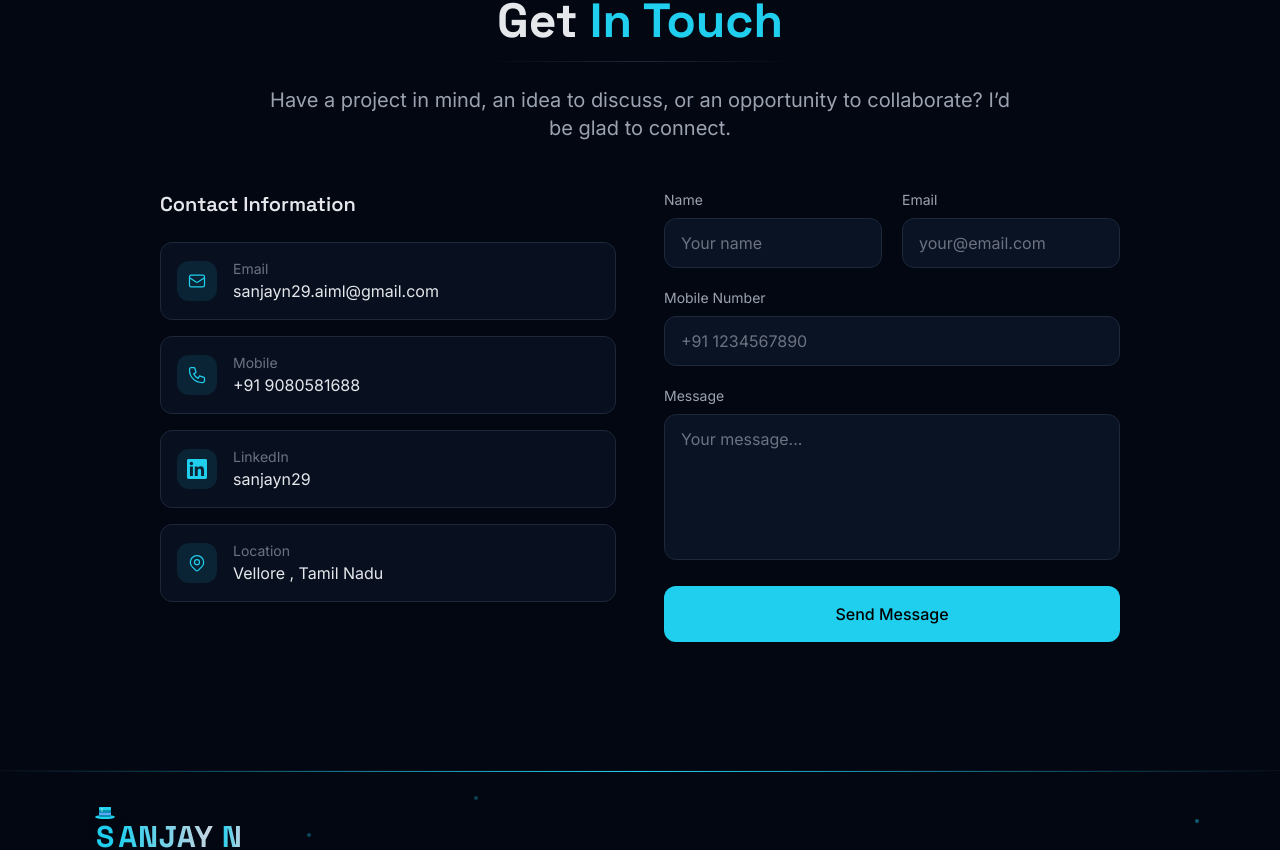
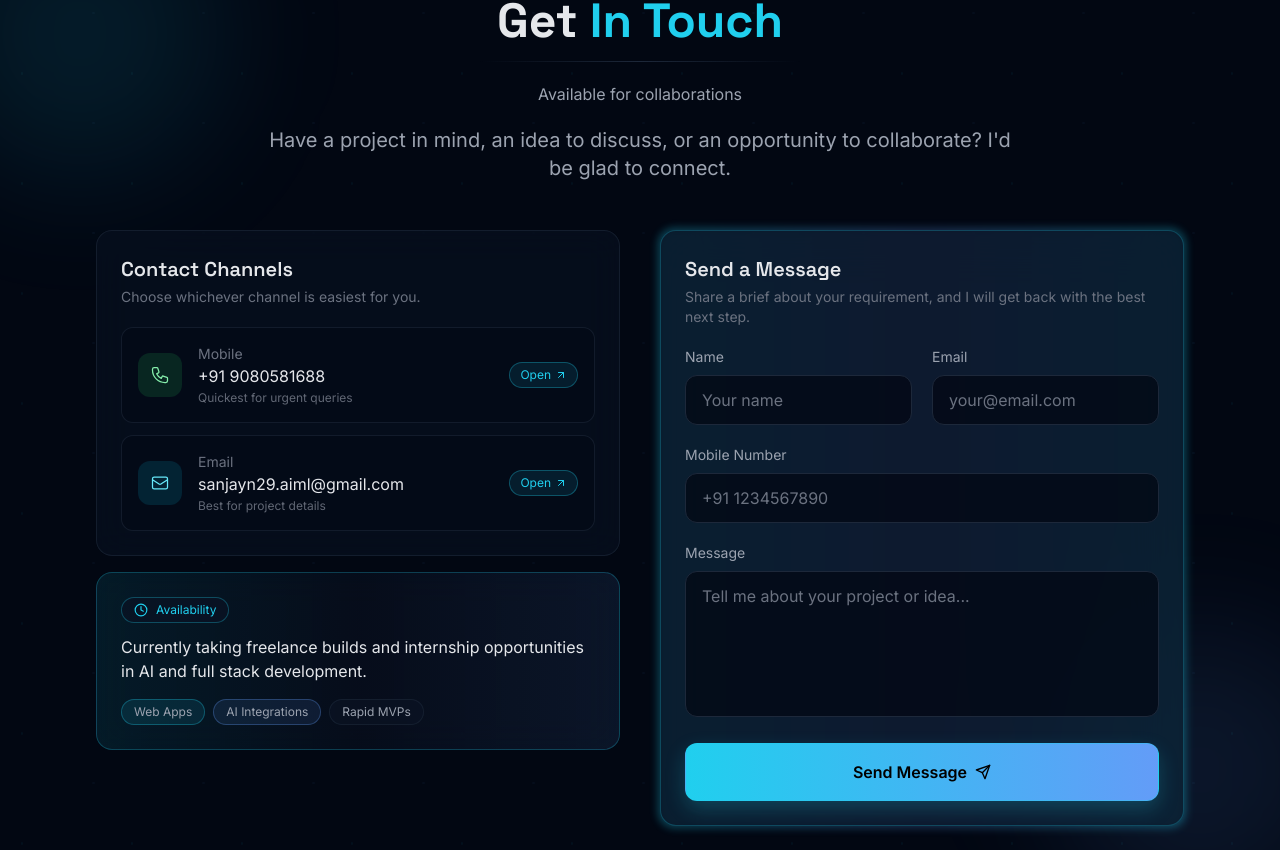
Before and after one commit to sanjayn29/Sanjay-N-Portfolio, a React (Vite) app: page / in a window 1280 px wide. Shown: the part 10675-11525 px from the top of the page. Built offline with nearby package versions, Linux system fonts and the light colour scheme.

Commit message:
update in contact

```diff
--- a/src/components/sanjayn/contact.jsx
+++ b/src/components/sanjayn/contact.jsx
@@ -1,10 +1,18 @@
 import { useEffect, useRef, useState } from 'react';
 import { Helmet } from 'react-helmet-async';
+import { FiArrowUpRight, FiClock, FiSend } from 'react-icons/fi';
 import emailjs from '@emailjs/browser';
+
+const statusMessages = [
+  'Replies within 24 hours',
+  'Open for freelance projects',
+  'Available for collaborations',
+];
 
 const Contact = () => {
   const sectionRef = useRef(null);
   const [isVisible, setIsVisible] = useState(false);
+  const [statusIndex, setStatusIndex] = useState(0);
   const [formData, setFormData] = useState({
     name: '',
     email: '',
@@ -31,9 +39,28 @@ const Contact = () => {
     return () => observer.disconnect();
   }, []);
 
+  useEffect(() => {
+    const timer = window.setInterval(() => {
+      setStatusIndex((prev) => (prev + 1) % statusMessages.length);
+    }, 2600);
+
+    return () => window.clearInterval(timer);
+  }, []);
+
   const handleChange = (e) => {
     const { name, value } = e.target;
     setFormData((prev) => ({ ...prev, [name]: value }));
+  };
+
+  const openContactAction = (action) => {
+    if (!action) return;
+
+    if (action.startsWith('http')) {
+      window.open(action, '_blank', 'noopener,noreferrer');
+      return;
+    }
+
+    window.location.href = action;
   };
 
   const handleSubmit = async (e) => {
@@ -62,7 +89,7 @@ const Contact = () => {
           mobile: formData.subject, // Using 'subject' field as mobile
           message: formData.message,
           from_email: 'sanjayn29.aiml@gmail.com', // Admin email as sender
-          time: new Date().toLocaleString('en-US', { timeZone: 'Asia/Kolkata' }) // Dynamic timestamp for admin template
+          time: new Date().toLocaleString('en-US', { timeZone: 'Asia/Kolkata' }), // Dynamic timestamp for admin template
         },
         publicKey
       );
@@ -76,7 +103,7 @@ const Contact = () => {
           email: formData.email,
           mobile: formData.subject,
           message: formData.message,
-          from_email: 'sanjayn29.aiml@gmail.com' // Admin email as sender
+          from_email: 'sanjayn29.aiml@gmail.com', // Admin email as sender
         },
         publicKey
       );
@@ -84,7 +111,6 @@ const Contact = () => {
       setSubmitStatus('success');
       setFormData({ name: '', email: '', subject: '', message: '' });
       setTimeout(() => setSubmitStatus(null), 5000);
-
     } catch (error) {
       console.error('Full EmailJS Error:', error);
       console.error('Status:', error.status);
@@ -96,65 +122,31 @@ const Contact = () => {
   };
 
   const contactInfo = [
-    {
-      label: 'Email',
-      value: 'sanjayn29.aiml@gmail.com',
-      action: 'mailto:sanjayn29.aiml@gmail.com',
-      icon: (
-        <svg className="w-5 h-5" fill="none" stroke="currentColor" viewBox="0 0 24 24">
-          <path strokeLinecap="round" strokeLinejoin="round" strokeWidth={1.5} d="M3 8l7.89 5.26a2 2 0 002.22 0L21 8M5 19h14a2 2 0 002-2V7a2 2 0 00-2-2H5a2 2 0 00-2 2v10a2 2 0 002 2z" />
-        </svg>
-      ),
-    },
 
     {
       label: 'Mobile',
       value: '+91 9080581688',
+      hint: 'Quickest for urgent queries',
       action: 'tel:+919080581688',
+      iconBg: 'bg-green-500/15 text-green-300',
       icon: (
-        <svg className="w-5 h-5" fill="none" stroke="currentColor" viewBox="0 0 24 24">
+        <svg className="h-5 w-5" fill="none" stroke="currentColor" viewBox="0 0 24 24">
           <path strokeLinecap="round" strokeLinejoin="round" strokeWidth={1.5} d="M3 5a2 2 0 012-2h3.28a1 1 0 01.948.684l1.498 4.493a1 1 0 01-.502 1.21l-2.257 1.13a11.042 11.042 0 005.516 5.516l1.13-2.257a1 1 0 011.21-.502l4.493 1.498a1 1 0 01.684.949V19a2 2 0 01-2 2h-1C9.716 21 3 14.284 3 6V5z" />
         </svg>
       ),
     },
     {
-      label: 'LinkedIn',
-      value: 'sanjayn29',
-      action: 'https://linkedin.com/in/sanjayn29',
+      label: 'Email',
+      value: 'sanjayn29.aiml@gmail.com',
+      hint: 'Best for project details',
+      action: 'mailto:sanjayn29.aiml@gmail.com',
+      iconBg: 'bg-cyan-500/15 text-cyan-300',
       icon: (
-        <svg className="w-5 h-5" fill="currentColor" viewBox="0 0 24 24">
-          <path d="M20.447 20.452h-3.554v-5.569c0-1.328-.027-3.037-1.852-3.037-1.853 0-2.136 1.445-2.136 2.939v5.667H9.351V9h3.414v1.561h.046c.477-.9 1.637-1.85 3.37-1.85 3.601 0 4.267 2.37 4.267 5.455v6.286zM5.337 7.433c-1.144 0-2.063-.926-2.063-2.065 0-1.138.92-2.063 2.063-2.063 1.14 0 2.064.925 2.064 2.063 0 1.139-.925 2.065-2.064 2.065zm1.782 13.019H3.555V9h3.564v11.452zM22.225 0H1.771C.792 0 0 .774 0 1.729v20.542C0 23.227.792 24 1.771 24h20.451C23.2 24 24 23.227 24 22.271V1.729C24 .774 23.2 0 22.222 0h.003z"/>
+        <svg className="h-5 w-5" fill="none" stroke="currentColor" viewBox="0 0 24 24">
+          <path strokeLinecap="round" strokeLinejoin="round" strokeWidth={1.5} d="M3 8l7.89 5.26a2 2 0 002.22 0L21 8M5 19h14a2 2 0 002-2V7a2 2 0 00-2-2H5a2 2 0 00-2 2v10a2 2 0 002 2z" />
         </svg>
       ),
     },
-    {
-      label: 'Location',
-      value: 'Vellore , Tamil Nadu',
-      icon: (
-        <svg className="w-5 h-5" fill="none" stroke="currentColor" viewBox="0 0 24 24">
-          <path strokeLinecap="round" strokeLinejoin="round" strokeWidth={1.5} d="M17.657 16.657L13.414 20.9a1.998 1.998 0 01-2.827 0l-4.244-4.243a8 8 0 1111.314 0z" />
-          <path strokeLinecap="round" strokeLinejoin="round" strokeWidth={1.5} d="M15 11a3 3 0 11-6 0 3 3 0 016 0z" />
-        </svg>
-      ),
-    },
-    // {
-    //   label: 'Instagram',
-    //   value: 'instagram.com/_sanjay_n_',
-    //   icon: (
-    //     <svg className="w-5 h-5" fill="currentColor" viewBox="0 0 24 24">
-    //       <path d="M12 2.163c3.204 0 3.584.012 4.85.07 3.252.148 4.771 1.691 4.919 4.919.058 1.265.069 1.645.069 4.849 0 3.205-.012 3.584-.069 4.849-.149 3.225-1.664 4.771-4.919 4.919-1.266.058-1.644.07-4.85.07-3.204 0-3.584-.012-4.85-.07-3.26-.148-4.771-1.691-4.919-4.919-.053-1.263-.064-1.646-.064-4.849 0-3.204.012-3.584.064-4.849.148-3.227 1.664-4.771 4.919-4.919 1.266-.057 1.645-.069 4.85-.069zm0-2.163c-3.259 0-3.667.014-4.947.072-4.358.2-6.78 2.618-6.98 6.98-.059 1.281-.073 1.689-.073 4.948 0 3.259.014 3.668.073 4.948.2 4.358 2.618 6.78 6.98 6.98 1.281.058 1.689.072 4.948.072 3.259 0 3.667-.014 4.947-.072 4.354-.2 6.782-2.618 6.979-6.98.059-1.28.073-1.689.073-4.948 0-3.259-.014-3.667-.073-4.947-.196-4.354-2.617-6.78-6.979-6.98-1.281-.059-1.69-.073-4.949-.073zm0 5.838c-3.403 0-6.162 2.759-6.162 6.162s2.759 6.163 6.162 6.163 6.162-2.759 6.162-6.163c0-3.403-2.759-6.162-6.162-6.162zm0 10.162c-2.209 0-4-1.79-4-4 0-2.209 1.791-4 4-4s4 1.791 4 4c0 2.21-1.791 4-4 4zm6.406-11.845c-.796 0-1.441.645-1.441 1.44s.645 1.44 1.441 1.44c.795 0 1.439-.645 1.439-1.44s-.644-1.44-1.439-1.44z"/>
-    //     </svg>
-    //   ),
-    // },
-    // {
-    //   label: 'GitHub',
-    //   value: 'github.com/sanjayn',
-    //   icon: (
-    //     <svg className="w-5 h-5" fill="currentColor" viewBox="0 0 24 24">
-    //       <path d="M12 0c-6.626 0-12 5.373-12 12 0 5.302 3.438 9.8 8.207 11.387.599.111.793-.261.793-.577v-2.234c-3.338.726-4.033-1.416-4.033-1.416-.546-1.387-1.333-1.756-1.333-1.756-1.089-.745.083-.729.083-.729 1.205.084 1.839 1.237 1.839 1.237 1.07 1.834 2.807 1.304 3.492.997.107-.775.418-1.305.762-1.604-2.665-.305-5.467-1.334-5.467-5.931 0-1.311.469-2.381 1.236-3.221-.124-.303-.535-1.524.117-3.176 0 0 1.008-.322 3.301 1.23.957-.266 1.983-.399 3.003-.404 1.02.005 2.047.138 3.006.404 2.291-1.552 3.297-1.23 3.297-1.23.653 1.653.242 2.874.118 3.176.77.84 1.235 1.911 1.235 3.221 0 4.609-2.807 5.624-5.479 5.921.43.372.823 1.102.823 2.222v3.293c0 .319.192.694.801.576 4.765-1.589 8.199-6.086 8.199-11.386 0-6.627-5.373-12-12-12z"/>
-    //     </svg>
-    //   ),
-    // },
   ];
 
   return (
@@ -170,64 +162,106 @@ const Contact = () => {
         <meta property="og:url" content="https://sanjayn.me/#contact" />
         <meta property="og:type" content="website" />
       </Helmet>
-    <section id="contact" ref={sectionRef} className="relative py-24 md:py-32">
-      <div className="max-w-5xl mx-auto px-4 sm:px-6 lg:px-8">
-       {/* Section Header */}
-<div
-  className={`text-center mb-12 transition-all duration-700 ${
-    isVisible ? 'opacity-100 translate-y-0' : 'opacity-0 translate-y-8'
+
+      <section id="contact" ref={sectionRef} className="relative overflow-hidden py-24 md:py-32">
+        <div className="pointer-events-none absolute inset-0 -z-10">
+          <div className="absolute -left-16 top-16 h-72 w-72 rounded-full bg-glow-cyan/10 blur-3xl" />
+          <div className="absolute -right-16 bottom-10 h-72 w-72 rounded-full bg-glow-blue/10 blur-3xl" />
+          <div className="absolute inset-0 opacity-30 [background-image:radial-gradient(circle_at_20%_25%,rgba(34,211,238,0.16)_1px,transparent_1.5px),radial-gradient(circle_at_85%_70%,rgba(96,165,250,0.14)_1px,transparent_1.5px)] [background-size:110px_110px]" />
+        </div>
+
+        <div className="relative z-10 mx-auto max-w-6xl px-4 sm:px-6 lg:px-8">
+          <div className={`mb-12 text-center transition-all duration-700 ${isVisible ? 'translate-y-0 opacity-100' : 'translate-y-8 opacity-0'}`}>
+            <span className="mb-4 inline-flex items-center gap-2 rounded-full border border-glow-cyan/40 bg-glow-cyan/10 px-3 py-1 text-xs text-glow-cyan">
+              Let's Connect
+            </span>
+            <h2 className="mb-4 font-display text-3xl font-bold text-silver-primary md:text-4xl lg:text-5xl">
+              Get <span className="text-glow-cyan">In Touch</span>
+            </h2>
+            <div className="section-divider mx-auto max-w-xs" />
+            <div className="relative mx-auto mt-5 h-7 max-w-xl overflow-hidden">
+              {statusMessages.map((message, index) => (
+                <p
+                  key={message}
+                  className={`absolute inset-0 text-sm text-silver-secondary transition-all duration-500 md:text-base ${
+                    statusIndex === index ? 'translate-y-0 opacity-100' : 'translate-y-4 opacity-0'
                   }`}
                 >
-  <span className="inline-flex items-center gap-2 px-3 py-1 rounded-full text-xs border border-glow-cyan/40 text-glow-cyan bg-glow-cyan/10 mb-4">
-    Let's Connect
-  </span>
-  <h2 className="font-display text-3xl md:text-4xl lg:text-5xl font-bold text-silver-primary mb-4">
-    Get <span className="text-glow-cyan">In Touch</span>
-  </h2>
-
-  <div className="section-divider max-w-xs mx-auto" />
-
-  <p className="text-silver-secondary text-lg md:text-xl mt-6 max-w-3xl mx-auto leading-relaxed">
-    Have a project in mind, an idea to discuss, or an opportunity to collaborate? I’d be glad to connect.
+                  {message}
+                </p>
+              ))}
+            </div>
+            <p className="mx-auto mt-4 max-w-3xl text-lg leading-relaxed text-silver-secondary md:text-xl">
+              Have a project in mind, an idea to discuss, or an opportunity to collaborate? I'd be glad to connect.
             </p>
           </div>
 
+          <div className="grid grid-cols-1 gap-8 lg:grid-cols-2 lg:gap-10">
+            <div className={`transition-all delay-100 duration-700 ${isVisible ? 'translate-y-0 opacity-100' : 'translate-y-8 opacity-0'}`}>
+              <div className="rounded-2xl border border-border/60 bg-space-card/55 p-5 backdrop-blur-lg md:p-6">
+                <h3 className="font-display text-xl font-semibold text-silver-primary">Contact Channels</h3>
+                <p className="mt-1 text-sm text-silver-muted">Choose whichever channel is easiest for you.</p>
 
-        <div className="grid grid-cols-1 lg:grid-cols-2 gap-12">
-          {/* Contact Info */}
-          <div className={`transition-all duration-700 delay-100 ${isVisible ? 'opacity-100 translate-y-0' : 'opacity-0 translate-y-8'}`}>
-            <h3 className="font-display text-xl font-semibold text-silver-primary mb-6">
-              Contact Information
-            </h3>
-            <div className="space-y-4">
+                <div className="mt-5 space-y-3">
                   {contactInfo.map((info, index) => (
-                <div
-                  key={index}
-                  className="flex items-center gap-4 p-4 glass-card hover-glow-cyan"
-                  onClick={() => {
-                    if (!info.action) return;
-                    window.open(info.action, '_blank');
-                  }}
-                  style={{ cursor: info.action ? 'pointer' : 'default' }}
+                    <button
+                      key={info.label}
+                      type="button"
+                      onClick={() => openContactAction(info.action)}
+                      disabled={!info.action}
+                      className={`group flex w-full items-center gap-4 rounded-xl border p-4 text-left transition-all duration-300 ${
+                        info.action
+                          ? 'border-border/60 bg-space-deep/35 hover:-translate-y-0.5 hover:border-glow-cyan/45 hover:bg-space-deep/55'
+                          : 'cursor-default border-border/50 bg-space-deep/20'
+                      }`}
+                      style={{ transitionDelay: `${index * 40}ms` }}
                     >
-                  <div className="flex-shrink-0 w-10 h-10 flex items-center justify-center rounded-lg bg-glow-cyan/10 text-glow-cyan">
-                    {info.icon}
+                      <div className={`flex h-11 w-11 shrink-0 items-center justify-center rounded-lg ${info.iconBg}`}>{info.icon}</div>
+                      <div className="min-w-0 flex-1">
+                        <p className="text-sm text-silver-muted">{info.label}</p>
+                        <p className="truncate text-silver-primary">{info.value}</p>
+                        <p className="mt-0.5 text-xs text-silver-muted/90">{info.hint}</p>
                       </div>
-                  <div>
-                    <p className="text-silver-muted text-sm">{info.label}</p>
-                    <p className="text-silver-primary">{info.value}</p>
-                  </div>
-                </div>
+                      {info.action && (
+                        <span className="inline-flex items-center gap-1 rounded-full border border-glow-cyan/30 bg-glow-cyan/10 px-2.5 py-1 text-xs text-glow-cyan">
+                          Open
+                          <FiArrowUpRight className="h-3 w-3" />
+                        </span>
+                      )}
+                    </button>
                   ))}
                 </div>
               </div>
 
-          {/* Contact Form */}
-          <div className={`transition-all duration-700 delay-200 ${isVisible ? 'opacity-100 translate-y-0' : 'opacity-0 translate-y-8'}`}>
-            <form onSubmit={handleSubmit} className="space-y-5">
-              <div className="grid grid-cols-1 sm:grid-cols-2 gap-5">
+              <div className="mt-4 rounded-2xl border border-glow-cyan/25 bg-gradient-to-r from-glow-cyan/10 via-space-card/50 to-glow-blue/10 p-5 backdrop-blur-lg md:p-6">
+                <div className="inline-flex items-center gap-2 rounded-full border border-glow-cyan/30 bg-space-card/70 px-3 py-1 text-xs text-glow-cyan">
+                  <FiClock className="h-3.5 w-3.5" />
+                  Availability
+                </div>
+                <p className="mt-3 text-silver-primary">
+                  Currently taking freelance builds and internship opportunities in AI and full stack development.
+                </p>
+                <div className="mt-4 flex flex-wrap gap-2">
+                  <span className="rounded-full border border-glow-cyan/30 bg-glow-cyan/10 px-3 py-1 text-xs text-silver-secondary">Web Apps</span>
+                  <span className="rounded-full border border-glow-blue/30 bg-glow-blue/10 px-3 py-1 text-xs text-silver-secondary">AI Integrations</span>
+                  <span className="rounded-full border border-border/60 bg-space-card/80 px-3 py-1 text-xs text-silver-secondary">Rapid MVPs</span>
+                </div>
+              </div>
+            </div>
+
+            <div className={`transition-all delay-200 duration-700 ${isVisible ? 'translate-y-0 opacity-100' : 'translate-y-8 opacity-0'}`}>
+              <div className="group relative">
+                <div className="absolute -inset-0.5 rounded-2xl bg-gradient-to-r from-glow-cyan/45 via-glow-blue/40 to-glow-cyan/45 opacity-70 blur-sm transition-opacity duration-500 group-hover:opacity-100" />
+                <div className="relative rounded-2xl border border-glow-cyan/25 bg-space-card/75 p-5 backdrop-blur-xl md:p-6">
+                  <h3 className="font-display text-xl font-semibold text-silver-primary">Send a Message</h3>
+                  <p className="mt-1 text-sm text-silver-muted">
+                    Share a brief about your requirement, and I will get back with the best next step.
+                  </p>
+
+                  <form onSubmit={handleSubmit} className="mt-5 space-y-5">
+                    <div className="grid grid-cols-1 gap-5 sm:grid-cols-2">
                       <div>
-                  <label htmlFor="name" className="block text-silver-secondary text-sm mb-2">
+                        <label htmlFor="name" className="mb-2 block text-sm text-silver-secondary">
                           Name
                         </label>
                         <input
@@ -237,12 +271,13 @@ const Contact = () => {
                           value={formData.name}
                           onChange={handleChange}
                           required
-                    className="w-full px-4 py-3 bg-space-card border border-border rounded-lg text-silver-primary placeholder-silver-muted focus:outline-none focus:ring-2 focus:ring-glow-cyan/50 focus:border-glow-cyan transition-all duration-300"
+                          className="w-full rounded-lg border border-border bg-space-deep/70 px-4 py-3 text-silver-primary placeholder-silver-muted transition-all duration-300 hover:border-glow-cyan/35 focus:border-glow-cyan focus:outline-none focus:ring-2 focus:ring-glow-cyan/45"
                           placeholder="Your name"
                         />
                       </div>
+
                       <div>
-                  <label htmlFor="email" className="block text-silver-secondary text-sm mb-2">
+                        <label htmlFor="email" className="mb-2 block text-sm text-silver-secondary">
                           Email
                         </label>
                         <input
@@ -252,14 +287,14 @@ const Contact = () => {
                           value={formData.email}
                           onChange={handleChange}
                           required
-                    className="w-full px-4 py-3 bg-space-card border border-border rounded-lg text-silver-primary placeholder-silver-muted focus:outline-none focus:ring-2 focus:ring-glow-cyan/50 focus:border-glow-cyan transition-all duration-300"
+                          className="w-full rounded-lg border border-border bg-space-deep/70 px-4 py-3 text-silver-primary placeholder-silver-muted transition-all duration-300 hover:border-glow-cyan/35 focus:border-glow-cyan focus:outline-none focus:ring-2 focus:ring-glow-cyan/45"
                           placeholder="your@email.com"
                         />
                       </div>
                     </div>
 
                     <div>
-                <label htmlFor="subject" className="block text-silver-secondary text-sm mb-2">
+                      <label htmlFor="subject" className="mb-2 block text-sm text-silver-secondary">
                         Mobile Number
                       </label>
                       <input
@@ -269,13 +304,13 @@ const Contact = () => {
                         value={formData.subject}
                         onChange={handleChange}
                         required
-                  className="w-full px-4 py-3 bg-space-card border border-border rounded-lg text-silver-primary placeholder-silver-muted focus:outline-none focus:ring-2 focus:ring-glow-cyan/50 focus:border-glow-cyan transition-all duration-300"
+                        className="w-full rounded-lg border border-border bg-space-deep/70 px-4 py-3 text-silver-primary placeholder-silver-muted transition-all duration-300 hover:border-glow-cyan/35 focus:border-glow-cyan focus:outline-none focus:ring-2 focus:ring-glow-cyan/45"
                         placeholder="+91 1234567890"
                       />
                     </div>
 
                     <div>
-                <label htmlFor="message" className="block text-silver-secondary text-sm mb-2">
+                      <label htmlFor="message" className="mb-2 block text-sm text-silver-secondary">
                         Message
                       </label>
                       <textarea
@@ -285,40 +320,45 @@ const Contact = () => {
                         onChange={handleChange}
                         required
                         rows={5}
-                  className="w-full px-4 py-3 bg-space-card border border-border rounded-lg text-silver-primary placeholder-silver-muted focus:outline-none focus:ring-2 focus:ring-glow-cyan/50 focus:border-glow-cyan transition-all duration-300 resize-none"
-                  placeholder="Your message..."
+                        className="w-full resize-none rounded-lg border border-border bg-space-deep/70 px-4 py-3 text-silver-primary placeholder-silver-muted transition-all duration-300 hover:border-glow-cyan/35 focus:border-glow-cyan focus:outline-none focus:ring-2 focus:ring-glow-cyan/45"
+                        placeholder="Tell me about your project or idea..."
                       />
                     </div>
 
                     <button
                       type="submit"
                       disabled={isSubmitting}
-                className="w-full px-8 py-4 bg-glow-cyan text-black font-medium rounded-lg transition-all duration-500 hover:bg-blue-500 disabled:opacity-50 disabled:cursor-not-allowed"
+                      className="group inline-flex w-full items-center justify-center gap-2 rounded-xl border border-glow-cyan/40 bg-gradient-to-r from-glow-cyan to-glow-blue px-8 py-4 font-semibold text-black shadow-[0_8px_20px_rgba(34,211,238,0.22)] transition-all duration-400 hover:-translate-y-0.5 hover:shadow-[0_10px_24px_rgba(34,211,238,0.3)] disabled:cursor-not-allowed disabled:opacity-60"
                     >
                       {isSubmitting ? (
                         <span className="flex items-center justify-center gap-2">
-                    <svg className="animate-spin w-5 h-5" fill="none" viewBox="0 0 24 24">
+                          <svg className="h-5 w-5 animate-spin" fill="none" viewBox="0 0 24 24">
                             <circle className="opacity-25" cx="12" cy="12" r="10" stroke="currentColor" strokeWidth="4" />
                             <path className="opacity-75" fill="currentColor" d="M4 12a8 8 0 018-8V0C5.373 0 0 5.373 0 12h4zm2 5.291A7.962 7.962 0 014 12H0c0 3.042 1.135 5.824 3 7.938l3-2.647z" />
                           </svg>
                           Sending...
                         </span>
                       ) : (
-                  'Send Message'
+                        <>
+                          Send Message
+                          <FiSend className="h-4 w-4 transition-transform duration-300 group-hover:translate-x-0.5" />
+                        </>
                       )}
                     </button>
 
                     {submitStatus === 'success' && (
-                <div className="p-4 bg-green-500/10 border border-green-500/30 rounded-lg text-green-400 text-center">
-                  Message sent successfully! I'll get back to you soon.
+                      <div className="rounded-lg border border-green-500/30 bg-green-500/10 p-4 text-center text-green-400">
+                        Message sent successfully! I will get back to you soon.
                       </div>
                     )}
                     {submitStatus === 'error' && (
-                <div className="p-4 bg-red-500/10 border border-red-500/30 rounded-lg text-red-400 text-center">
-                  Failed to send message. Check console for details and try again.
+                      <div className="rounded-lg border border-red-500/30 bg-red-500/10 p-4 text-center text-red-400">
+                        Failed to send message. Please try again in a moment.
                       </div>
                     )}
                   </form>
+                </div>
+              </div>
             </div>
           </div>
         </div>
```
Lines whose indentation alone changed are shown as unchanged.
